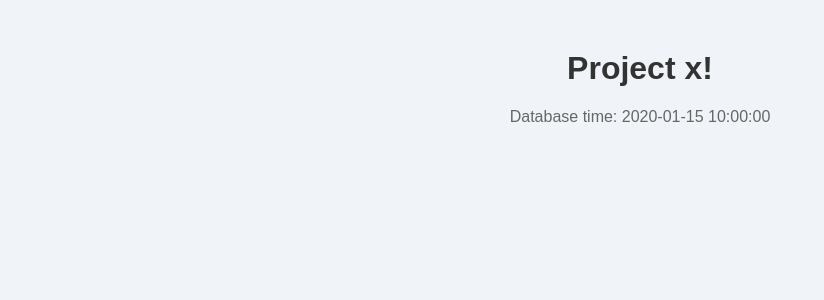
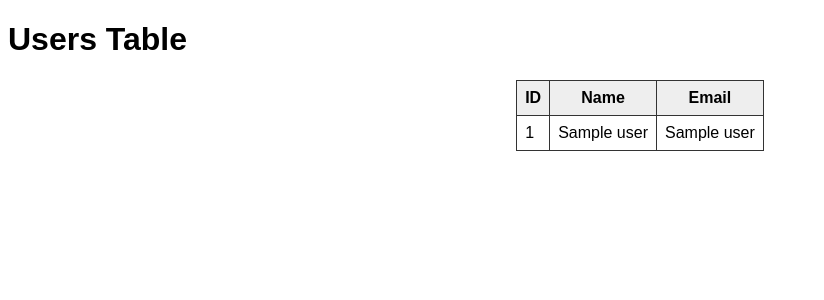
Before and after one commit to KokBoakye/terraform-aws-deployment, a Flask app: template App/flask_app/templates/index.html in a window 1280 px wide. Shown: the top 300 px of the page, without its empty margins (0-824 px from the left). Run offline with Flask 3, Linux system fonts and the light colour scheme; the template is opened without the code that fills it: most values are stand-ins (such as "Sample title", 1, 10 or a date in 2020); some libraries are stand-ins or nearby versions.

Commit message:
inserted tables

```diff
--- a/App/flask_app/app.py
+++ b/App/flask_app/app.py
@@ -4,21 +4,24 @@ import os
 
 app = Flask(__name__)
 
-@app.route("/")
+def get_db_connection():
+    return psycopg2.connect(
+        host=os.getenv('DB_HOST'),
+        database=os.getenv('DB_NAME'),
+        user=os.getenv('DB_USER'),
+        password=os.getenv('DB_PASSWORD'),
+        sslmode='require'
+    )
+
+@app.route('/')
 def index():
-    conn = psycopg2.connect(
-        host=os.environ.get("DB_HOST"),
-        user=os.environ.get("DB_USER"),
-        password=os.environ.get("DB_PASSWORD"),
-        dbname=os.environ.get("DB_NAME")
-    )
+    conn = get_db_connection()
     cur = conn.cursor()
-    cur.execute("SELECT NOW()")
-    db_time = cur.fetchone()[0]
+    cur.execute('SELECT id, name, email FROM users;')
+    users = cur.fetchall()
     cur.close()
     conn.close()
+    return render_template('users.html', users=users)
 
-    return render_template("index.html", db_time=db_time)
-
-if __name__ == "__main__":
-    app.run(host="0.0.0.0", port=8000)
+if __name__ == '__main__':
+    app.run(host='0.0.0.0', port=8000)
--- a/App/flask_app/templates/index.html
+++ b/App/flask_app/templates/index.html
@@ -1,24 +1,29 @@
 <!DOCTYPE html>
 <html>
 <head>
-    <title>Flask + Nginx App</title>
+    <title>Users List</title>
     <style>
-        body {
-            font-family: Arial, sans-serif;
-            background: #f0f4f8;
-            text-align: center;
-            margin-top: 50px;
-        }
-        h1 {
-            color: #333;
-        }
-        p {
-            color: #666;
-        }
+        body { font-family: Arial, sans-serif; }
+        table { margin: auto; border-collapse: collapse; }
+        th, td { border: 1px solid #333; padding: 8px; }
+        th { background: #eee; }
     </style>
 </head>
 <body>
-    <h1>Project x!</h1>
-    <p>Database time: {{ db_time }}</p>
+    <h1>Users Table</h1>
+    <table>
+        <tr>
+            <th>ID</th>
+            <th>Name</th>
+            <th>Email</th>
+        </tr>
+        {% for user in users %}
+        <tr>
+            <td>{{ user[0] }}</td>
+            <td>{{ user[1] }}</td>
+            <td>{{ user[2] }}</td>
+        </tr>
+        {% endfor %}
+    </table>
 </body>
 </html>
```
